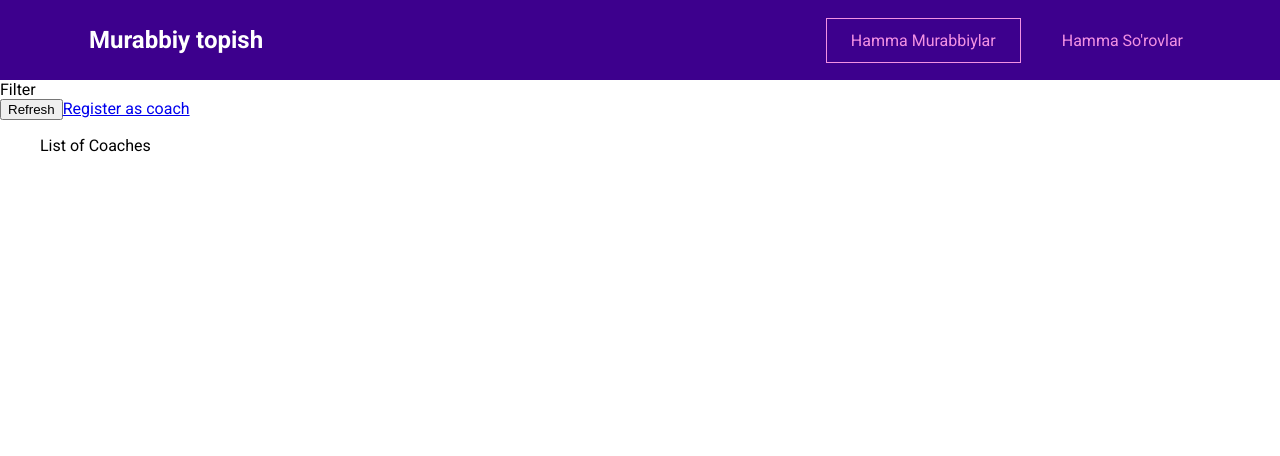
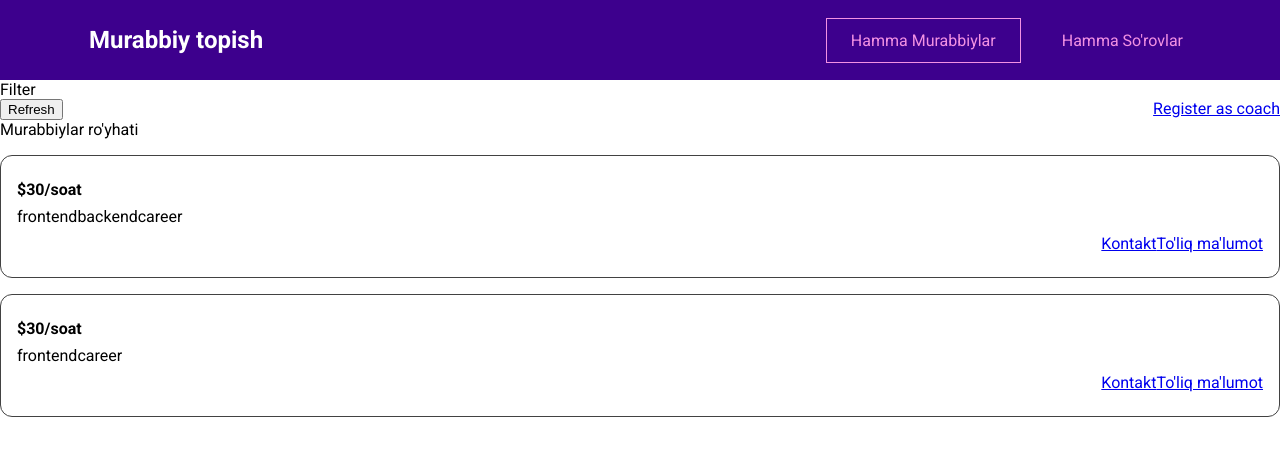
Before and after one commit to oybeksalomov/find-coach, a Vue app: page /coaches in a window 1280 px wide. Shown: the top 456 px of the page. Built offline with nearby package versions, Linux system fonts and the light colour scheme.

Commit message:
add component CoachItem

```diff
--- a/src/App.vue
+++ b/src/App.vue
@@ -4,7 +4,7 @@
 </template>
 
 <script>
-import TheHeader from './components/TheHeader.vue'
+import TheHeader from './components/layout/TheHeader.vue'
 
 export default {
 components: { TheHeader },
--- /dev/null
+++ b/src/components/coaches/CoachItem.vue
@@ -0,0 +1,58 @@
+<template>
+    <li>
+        <h3>{{ fullname }}</h3>
+        <h4>${{ rate }}/soat</h4>
+        <div>
+            <span v-for="area in areas" :key="area" >{{ area }}</span>
+        </div>
+        <div class="actions">
+            <router-link :to="coachContactLink">Kontakt</router-link>
+            <router-link :to="coachDetailLink">To'liq ma'lumot</router-link>
+        </div>
+    </li>
+</template>
+
+<script>
+export default {
+    props: ['id', 'firstName', 'lastName', 'rate', 'areas'],
+    computed: {
+        fullName() {
+            return this.firstName + ' ' + this.lastName
+        },
+        coachContactLink() {
+            return this.$route.path + '/' + this.id + '/contact'
+        },
+        coachDetailLink() {
+            return this.$route.path + '/' + this.id
+        }
+    },
+
+}
+</script>
+
+<style scoped>
+li {
+  margin: 1rem 0;
+  border: 1px solid #424242;
+  border-radius: 12px;
+  padding: 1rem;
+}
+
+h3 {
+  font-size: 1.5rem;
+}
+
+h3,
+h4 {
+  margin: 0.5rem 0;
+}
+
+div {
+  margin: 0.5rem 0;
+}
+
+.actions {
+  display: flex;
+  justify-content: flex-end;
+}
+</style>
--- a/src/pages/coaches/CoachesList.vue
+++ b/src/pages/coaches/CoachesList.vue
@@ -8,14 +8,48 @@
             <button>Refresh</button>
             <router-link to='/register'>Register as coach</router-link>
         </div>
-        <ul>List of Coaches</ul>
+        <ul v-if="hasCoaches">
+            Murabbiylar ro'yhati
+            <!-- <li v-for="coache of filteredCoaches" :key="coache.id">{{ coache.firstName }}</li> -->
+            <CoachItem
+                v-for="coach of filteredCoaches"
+                :key="coach.id"
+                :id="coach.id"
+                :firstName="coach.firstName"
+                :lastName="coach.lastName"
+                :rate="coach.hourlyRate"
+                :areas="coach.areas"
+            ></CoachItem>
+        </ul>
+        <div v-else>Murabbiy yo'q</div>
     </section>
 </template>
 
-<script setup>
+<script>
+import CoachItem from '../../components/coaches/CoachItem.vue'
 
+export default {
+    components: {CoachItem},
+    computed: {
+        filteredCoaches() {
+            return this.$store.getters['coaches/coaches']
+        },
+        hasCoaches() {
+            return this.$store.getters['coaches/hasCoaches']
+        }
+    }
+}
 </script>
 
 <style scoped>
+ul {
+  list-style: none;
+  margin: 0;
+  padding: 0;
+}
 
+.controls {
+  display: flex;
+  justify-content: space-between;
+}
 </style>
--- a/src/store/modules/coach/index.js
+++ b/src/store/modules/coach/index.js
@@ -6,7 +6,26 @@ export default {
     namespaced: true,
     state() {
         return {
-            coaches: []
+            coaches: [
+                {
+                  id: 'c1',
+                  firstName: 'Maximilian',
+                  lastName: 'Schwarzmüller',
+                  areas: ['frontend', 'backend', 'career'],
+                  description:
+                    "I'm Maximilian and I've worked as a freelance web developer for years. Let me help you become a developer as well!",
+                  hourlyRate: 30
+                },
+                {
+                  id: 'c2',
+                  firstName: 'Julie',
+                  lastName: 'Jones',
+                  areas: ['frontend', 'career'],
+                  description:
+                    'I am Julie and as a senior developer in a big tech company, I can help you get your first job or progress in your current role.',
+                  hourlyRate: 30
+                }
+            ]
         }
     },
     actions,
```
Also changed, not shown: src/components/layout/TheHeader.vue (renamed from src/components/TheHeader.vue).
